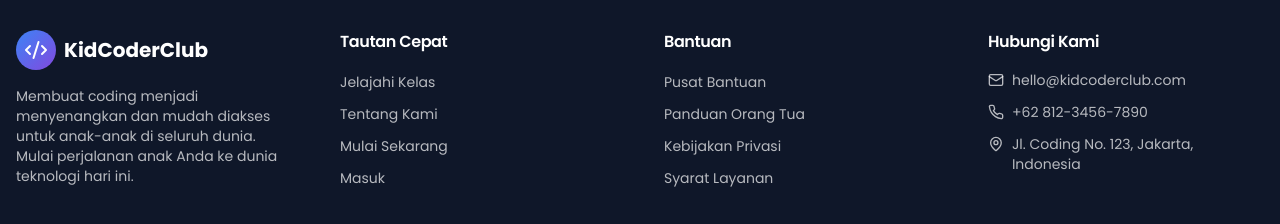
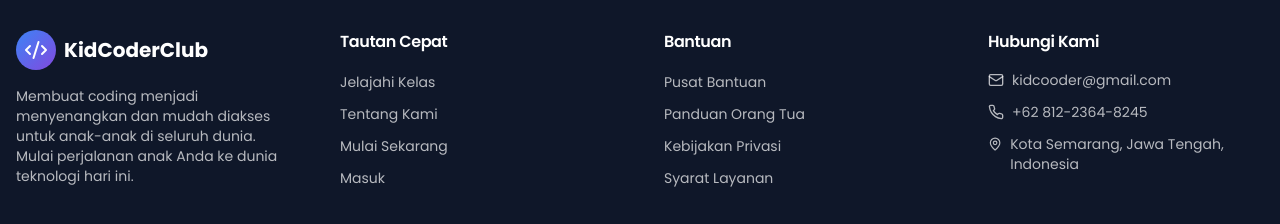
Before and after one commit to HabibKhulafaPanjiLangit/kidCoderClub.com, a React (Vite) app: page /about in a window 1280 px wide. Shown: the part 2286-2510 px from the top of the page. Built offline with nearby package versions, Linux system fonts and the light colour scheme; a web font is replaced by a local one.

Commit message:
Ubah Email, Nama, Nomer HP

```diff
--- a/src/components/layout/Footer.tsx
+++ b/src/components/layout/Footer.tsx
@@ -80,15 +80,15 @@ const Footer = () => {
             <ul className="space-y-3">
               <li className="flex items-center gap-2 text-sm text-primary-foreground/70">
                 <Mail className="w-4 h-4" />
-                hello@kidcoderclub.com
+                kidcooder@gmail.com
               </li>
               <li className="flex items-center gap-2 text-sm text-primary-foreground/70">
                 <Phone className="w-4 h-4" />
-                +62 812-3456-7890
+                +62 812-2364-8245
               </li>
               <li className="flex items-start gap-2 text-sm text-primary-foreground/70">
                 <MapPin className="w-4 h-4 mt-0.5" />
-                Jl. Coding No. 123, Jakarta, Indonesia
+                Kota Semarang, Jawa Tengah, Indonesia
               </li>
             </ul>
           </div>
```
